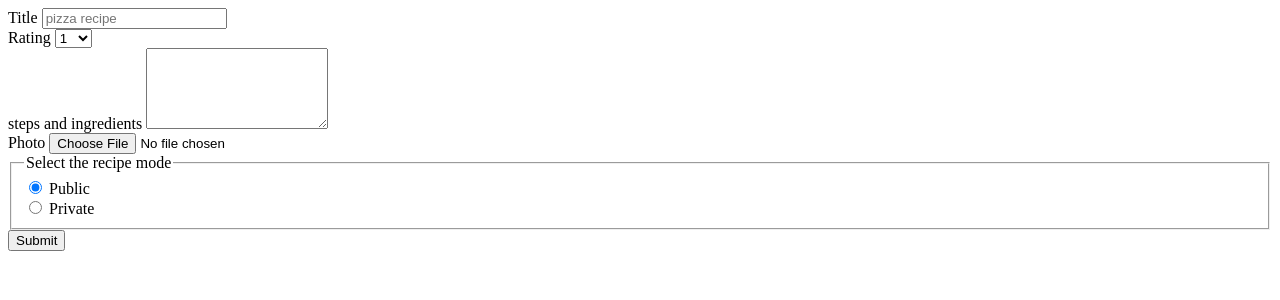
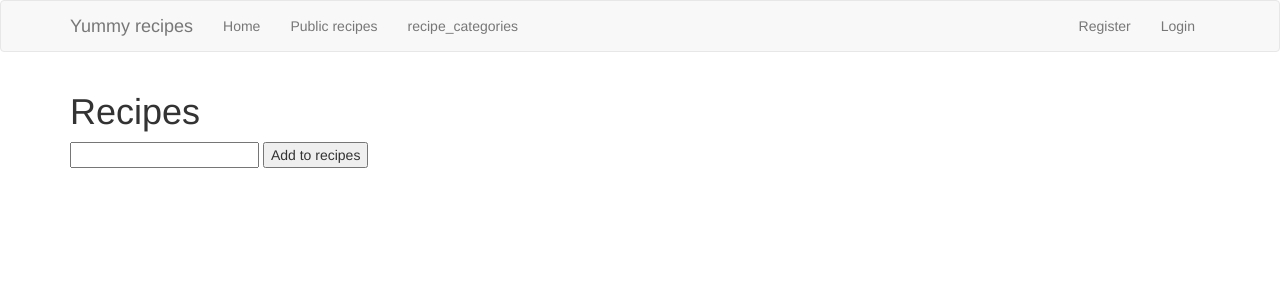
Before and after one commit to ruganda/YummyRecipes, a Flask app: page /add_recipe in a window 1280 px wide. Shown: the top 300 px of the page. Run offline with Flask 2, Linux system fonts and the light colour scheme; some libraries are stand-ins or nearby versions.

Commit message:
add recipe form

```diff
--- a/app/templates/add_recipe.html
+++ b/app/templates/add_recipe.html
@@ -1,49 +1,16 @@
-<form>
-    <div class="form-group">
-        <label for="recipe title">Title</label>
-        <input type="text" class="form-control" id="formGroupExampleInput" placeholder="pizza recipe">
-      </div>
+{% extends 'layout.html' %}
 
-    <div class="form-group">
-      <label for="Rating">Rating</label>
-      <select class="form-control" id="Rating1">
-        <option>1</option>
-        <option>2</option>
-        <option>3</option>
-        <option>4</option>
-        <option>5</option>
-        <option>6</option>
-        <option>7</option>
-        <option>8</option>
-        <option>9</option>
-        <option>10</option>
-      </select>
-    </div>
+{% block body %}
+<h1>Recipes</h1>
+<form method="POST">
+  <input type="text" name="item">
+  <input type="submit" value="Add to recipes">
+</form>
+<ul>
+  {% for item in items %}
+    <li><a href="{{url_for(view_recipe)}}">{{ item }} <small><a href="{{ url_for('remove_item', name=item) }}">[Remove]</a></small>
+    <a href="{{url_for(view_recipe)}}">{{ item }} <small><a href="{{ url_for('remove_item', name=item) }}">[edit]</a></small></li>
+    {% endfor %}
+</ul>
 
-    <div class="form-group">
-      <label for="steps & ingredients">steps and ingredients</label>
-      <textarea class="form-control" id="steps & ingredients" rows="5"></textarea>
-    </div>
-    <div class="form-group">
-      <label for="exampleInputFile">Photo</label>
-      <input type="file" class="form-control-file" id="exampleInputFile" aria-describedby="fileHelp">
-      <small id="fileHelp" class="form-text text-muted"> </small>
-    </div>
-    <fieldset class="form-group">
-      <legend>Select the recipe mode</legend>
-      <div class="form-check">
-        <label class="form-check-label">
-          <input type="radio" class="form-check-input" name="optionsRadios" id="optionsRadios1" value="option1" checked>
-          Public
-        </label>
-      </div>
-      <div class="form-check">
-      <label class="form-check-label">
-          <input type="radio" class="form-check-input" name="optionsRadios" id="optionsRadios2" value="option2">
-          Private
-        </label>
-      </div>
-
-    </fieldset>
-    <button type="submit" class="btn btn-primary">Submit</button>
-  </form>
+{% endblock %}
```
